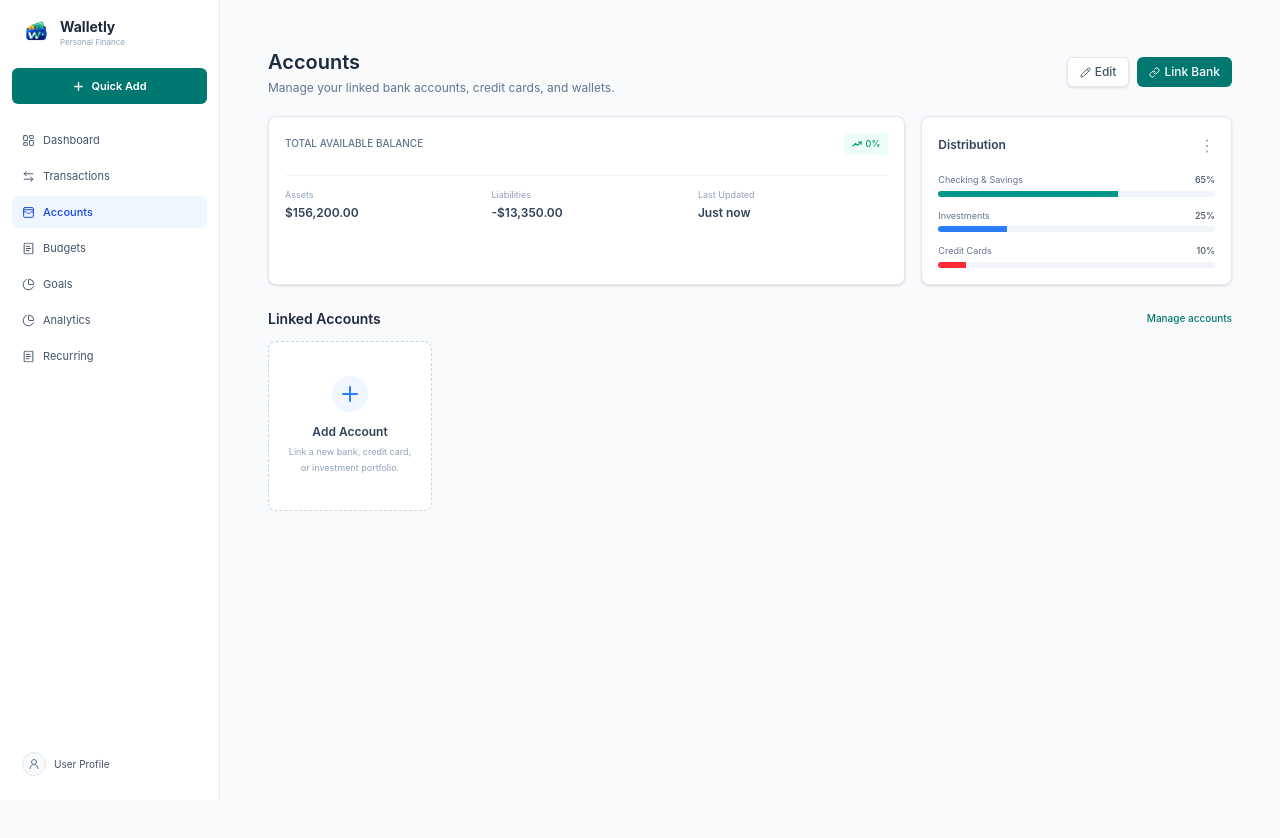
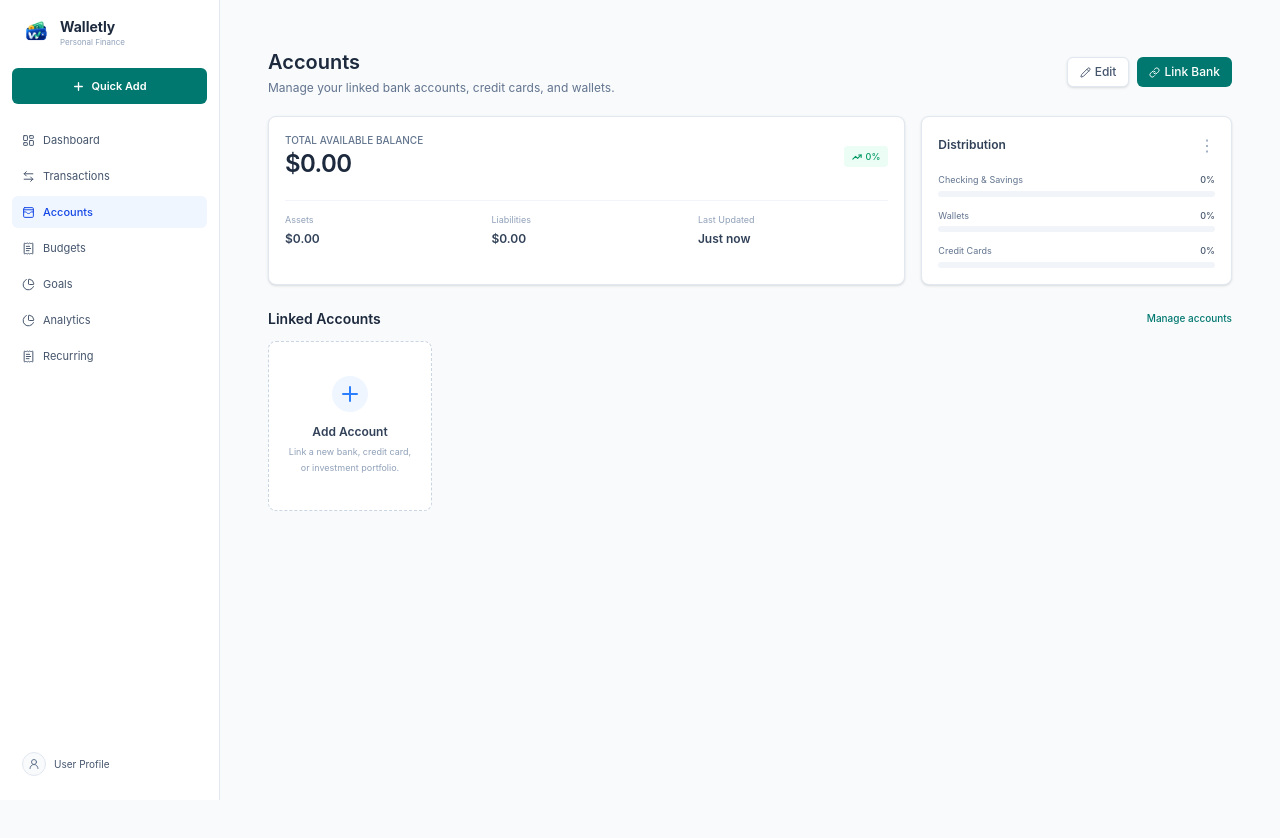
Before and after one commit to Hitheshamin24/walletly, a React (Vite) app: page /main/accounts in a window 1280 px wide. Shown: the top 838 px of the page. Built offline with nearby package versions, Linux system fonts and the light colour scheme; sample sign-in values are in the browser's storage.

Commit message:
fix transaction and account logic

```diff
--- a/src/features/account/ui/component/AccountCard.jsx
+++ b/src/features/account/ui/component/AccountCard.jsx
@@ -2,7 +2,6 @@ import { EllipsisVertical, Pencil, Trash } from "lucide-react";
 import { useState } from "react";
 import { useAccountHook } from "../../hooks/useAccountsHook";
 
-/* Per-account-type color tokens */
 const TYPE_STYLES = {
   bank: {
     gradient: "from-teal-500 to-emerald-400",
@@ -124,7 +123,7 @@ const AccountCard = ({
             {balanceLabel}
           </p>
           <p className="mt-1 text-xl font-bold text-slate-800">
-            {account.currency}{account?.currentBalance}
+            {account.currency}{(Number(account?.currentBalance) || 0).toLocaleString(undefined, { minimumFractionDigits: 2, maximumFractionDigits: 2 })}
           </p>
         </div>
 
--- a/src/features/account/ui/component/DistributionCard.jsx
+++ b/src/features/account/ui/component/DistributionCard.jsx
@@ -1,47 +1,52 @@
-import React from "react";
+import React, { useMemo } from "react";
+import { useAccountHook } from "../../hooks/useAccountsHook";
 
 const DistributionCard = () => {
+  const { accounts } = useAccountHook();
+
+  const distribution = useMemo(() => {
+    let total = 0;
+    const typeTotals = {
+       bank: 0,
+       wallet: 0,
+       credit: 0
+    };
+
+    accounts.forEach(acc => {
+       const bal = Math.abs(Number(acc.currentBalance ?? 0));
+       total += bal;
+       typeTotals[acc.accountType || "bank"] += bal;
+    });
+
+    const getPct = (val) => total > 0 ? Math.round((val / total) * 100) : 0;
+
+    return {
+       bank: { pct: getPct(typeTotals.bank), name: "Checking & Savings", color: "bg-teal-600" },
+       wallet: { pct: getPct(typeTotals.wallet), name: "Wallets", color: "bg-blue-500" },
+       credit: { pct: getPct(typeTotals.credit), name: "Credit Cards", color: "bg-red-500" },
+    };
+  }, [accounts]);
+
   return (
     <div className="rounded-lg border border-slate-200 bg-white p-4 shadow-sm">
       <div className="mb-4 flex items-center justify-between">
         <h3 className="text-xs font-semibold text-slate-700">Distribution</h3>
-
         <span className="text-slate-400">⋮</span>
       </div>
 
       <div className="space-y-3">
-        <div>
-          <div className="mb-1 flex justify-between text-[9px]">
-            <span className="text-slate-500">Checking & Savings</span>
-            <span className="font-medium text-slate-600">65%</span>
+        {Object.entries(distribution).map(([key, data]) => (
+          <div key={key}>
+            <div className="mb-1 flex justify-between text-[9px]">
+              <span className="text-slate-500">{data.name}</span>
+              <span className="font-medium text-slate-600">{data.pct}%</span>
+            </div>
+
+            <div className="h-1.5 overflow-hidden rounded-full bg-slate-100">
+              <div className={`h-full ${data.color} transition-all duration-500`} style={{ width: `${data.pct}%` }} />
+            </div>
           </div>
-
-          <div className="h-1.5 overflow-hidden rounded-full bg-slate-100">
-            <div className="h-full w-[65%] bg-teal-600" />
-          </div>
-        </div>
-
-        <div>
-          <div className="mb-1 flex justify-between text-[9px]">
-            <span className="text-slate-500">Investments</span>
-            <span className="font-medium text-slate-600">25%</span>
-          </div>
-
-          <div className="h-1.5 overflow-hidden rounded-full bg-slate-100">
-            <div className="h-full w-[25%] bg-blue-500" />
-          </div>
-        </div>
-
-        <div>
-          <div className="mb-1 flex justify-between text-[9px]">
-            <span className="text-slate-500">Credit Cards</span>
-            <span className="font-medium text-slate-600">10%</span>
-          </div>
-
-          <div className="h-1.5 overflow-hidden rounded-full bg-slate-100">
-            <div className="h-full w-[10%] bg-red-500" />
-          </div>
-        </div>
+        ))}
       </div>
     </div>
   );
--- a/src/features/account/ui/component/NetWorthCard.jsx
+++ b/src/features/account/ui/component/NetWorthCard.jsx
@@ -1,11 +1,24 @@
 import React from "react";
 import { TrendingDown, TrendingUp } from "lucide-react";
 import { useAccountHook } from "../../hooks/useAccountsHook";
+import { useDashboard } from "../../../../shared/hooks/useDashboard";
 
 const NetWorthCard = () => {
-  const { calculateTotal } = useAccountHook();
+  const { calculateTotal, accounts } = useAccountHook();
   const { totalCurrency, keys, profitPercentage } = calculateTotal();
+  const { fmt } = useDashboard();
   const isProfit = profitPercentage >= 0;
+
+
+  let totalAssets = 0;
+  let totalLiabilities = 0;
+
+  accounts.forEach((acc) => {
+     const bal = Number(acc.currentBalance ?? 0);
+     if (bal >= 0) totalAssets += bal;
+     else totalLiabilities += bal;
+  });
+
   return (
     <div className="rounded-lg border border-slate-200 bg-white p-4 shadow-sm lg:col-span-2">
       <div className="flex items-center justify-between">
@@ -14,7 +27,12 @@ const NetWorthCard = () => {
             Total Available Balance
           </p>
           <div className="flex flex-wrap items-center gap-x-5 gap-y-2">
-            {keys.map((val) => {
+            {keys.length === 0 ? (
+               <div className="flex items-baseline gap-1">
+                 <h2 className="text-2xl font-semibold tracking-tight text-slate-800">{fmt(0)}</h2>
+               </div>
+            ) : (
+               keys.map((val) => {
                  const amount = Number(totalCurrency[val]) || 0;
                  const isPositive = amount > 0;
                  const isNegative = amount < 0;
@@ -36,11 +54,12 @@ const NetWorthCard = () => {
                      >
                        {isPositive && "+"}
                        {isNegative && "-"}
-                    {Math.abs(amount).toLocaleString()}
+                       {Math.abs(amount).toLocaleString(undefined, { minimumFractionDigits: 2, maximumFractionDigits: 2 })}
                      </h2>
                    </div>
                  );
-            })}
+               })
+            )}
           </div>
         </div>
 
@@ -56,7 +75,7 @@ const NetWorthCard = () => {
           ) : (
             <TrendingDown size={10} strokeWidth={2.5} />
           )}
-          {profitPercentage}%
+          {Math.abs(profitPercentage)}%
         </span>
       </div>
 
@@ -65,14 +84,14 @@ const NetWorthCard = () => {
           <div>
             <p className="text-[9px] text-slate-400">Assets</p>
             <p className="mt-1 text-xs font-semibold text-slate-700">
-              $156,200.00
+              {fmt(totalAssets)}
             </p>
           </div>
 
           <div>
             <p className="text-[9px] text-slate-400">Liabilities</p>
             <p className="mt-1 text-xs font-semibold text-slate-700">
-              -$13,350.00
+              {fmt(totalLiabilities)}
             </p>
           </div>
 
--- a/src/features/transactions/ui/component/TransactionTable.jsx
+++ b/src/features/transactions/ui/component/TransactionTable.jsx
@@ -6,11 +6,9 @@ import {
   ChevronLeft,
   ChevronRight,
 } from "lucide-react";
-import {
-  getCategoryStyle,
-  getAmountStyle,
-} from "../../constants/categoryConstants";
+import { getCategoryStyle, getAmountStyle } from "../../constants/categoryConstants";
 import { useTransactionData } from "../../hooks/useTransactionHooks";
+import { useDashboard } from "../../../../shared/hooks/useDashboard";
 
 const TABLE_HEADERS = [
   { label: "Date", align: "left" },
@@ -32,6 +30,7 @@ const TransactionTable = ({
   const [openMenuIndex, setOpenMenuIndex] = useState(null);
   const [currentPage, setCurrentPage] = useState(1);
   const { deleteTransaction } = useTransactionData();
+  const { fmt } = useDashboard();
 
   const totalPages = Math.max(1, Math.ceil(transactions.length / ITEMS_PER_PAGE));
   const paginatedTransactions = transactions.slice(
@@ -115,7 +114,7 @@ const TransactionTable = ({
                       : transaction.transactionType === "expense"
                         ? "-"
                         : ""}
-                    {transaction.amount}
+                    {fmt(transaction.amount)}
                   </span>
                 </td>
 
@@ -192,7 +191,8 @@ const TransactionTable = ({
                     transaction.transactionType,
                   )}`}
                 >
-                  {transaction.amount}
+                  {transaction.transactionType === "income" ? "+" : transaction.transactionType === "expense" ? "-" : ""}
+                  {fmt(transaction.amount)}
                 </span>
 
                 <div className="relative">
```
Lines whose indentation alone changed are shown as unchanged.
